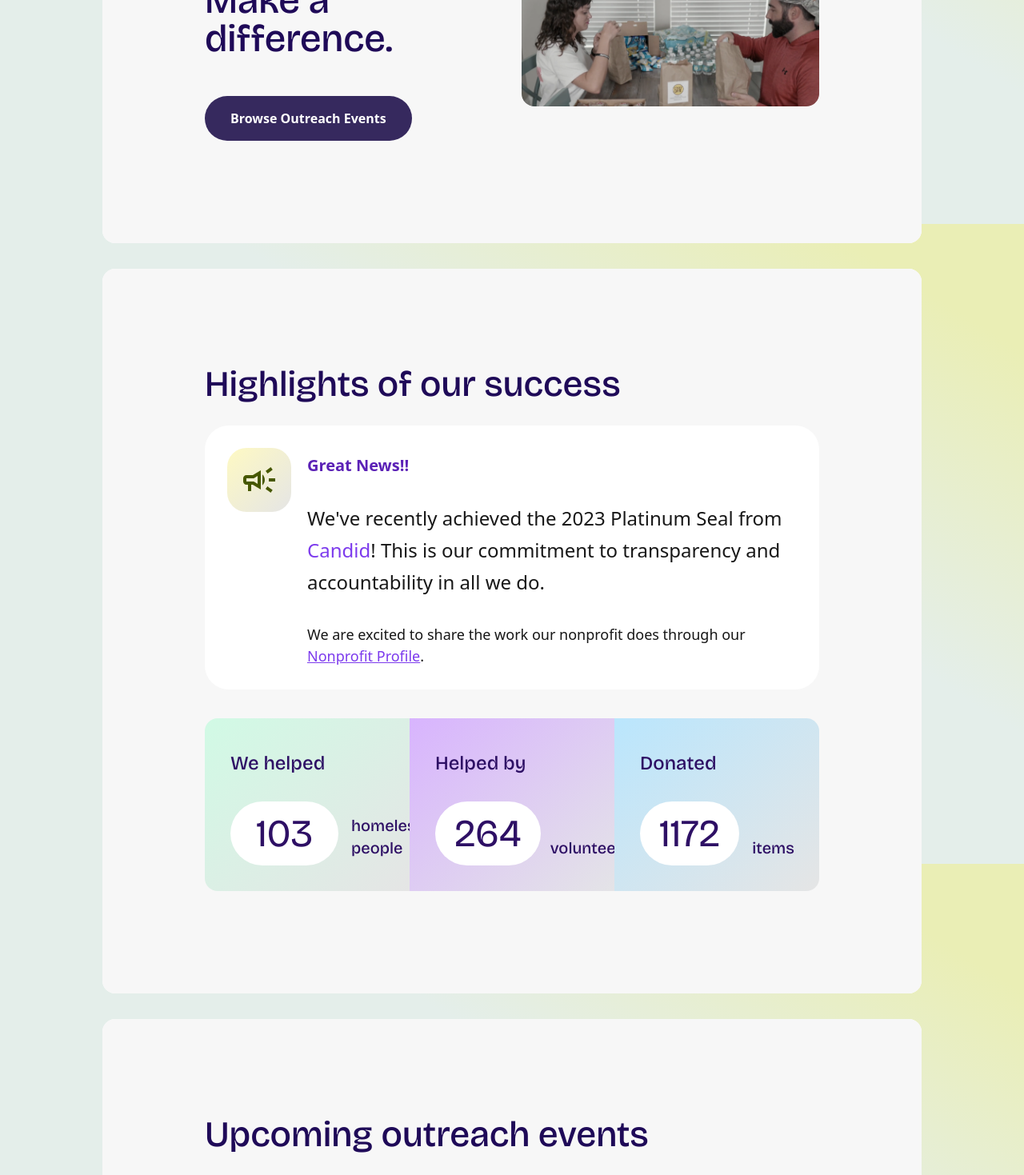
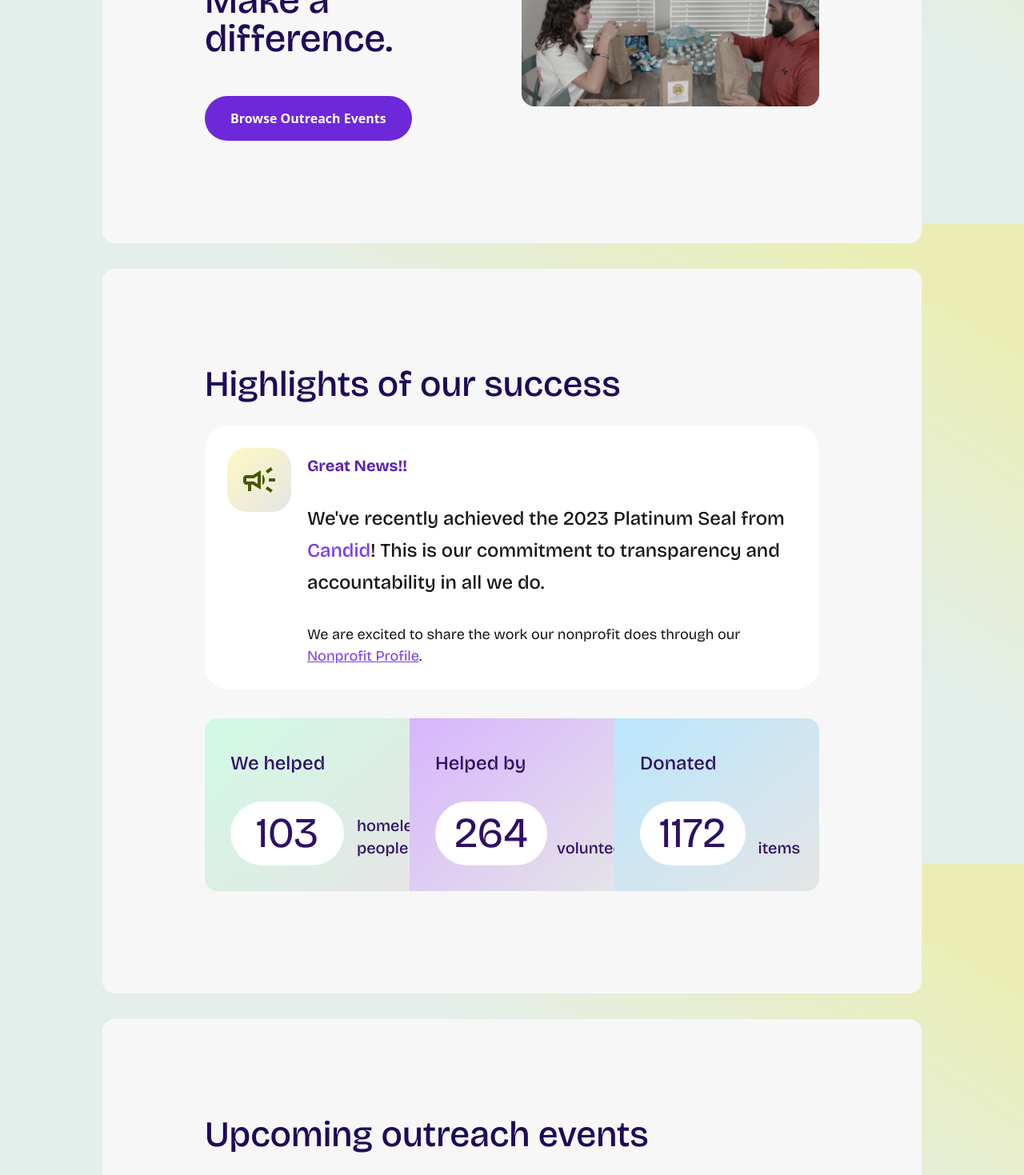
Before and after one commit to developerBME/street_care_webapp, a React (Create React App) app: page / in a window 1280 px wide. Shown: the part 520-1989 px from the top of the page at 80% size. Built offline with nearby package versions, Linux system fonts and the light colour scheme.

Commit message:
CSS updates footer

```diff
--- a/src/component/Footer.js
+++ b/src/component/Footer.js
@@ -3,8 +3,8 @@ import React from "react";
 function Footer() {
   return (
     <footer class="bg-nav">
-      <div class=" lg:mx-auto py-12 h-fit w-full max-w-screen-xl">
-        <div class="grid mx-7 py-12 grid-cols-2 gap-y-7 lg:gap-20 items-center lg:grid-cols-5">
+      <div class=" lg:mx-auto  h-fit w-full max-w-screen-xl">
+        <div class=" py-32 grid mx-7 grid-cols-2 gap-y-7 lg:gap-20 items-center lg:grid-cols-5">
           <div className=" col-span-2">
             <h2 class="mb-6 font-bricolage text-6xl text-white dark:text-white">
               Street Care
--- a/src/component/Landing.js
+++ b/src/component/Landing.js
@@ -15,7 +15,7 @@ function Landing() {
           Join outreach. Make a difference.
         </p>
 
-        <button class="bg-[#36295e]  text-white font-bold py-4 px-8 mt-12 rounded-full">
+        <button class=" bg-violet-700  text-white font-bold py-4 px-8 mt-12 rounded-full">
           Browse Outreach Events
         </button>
       </div>
--- a/src/component/Success.js
+++ b/src/component/Success.js
@@ -16,7 +16,7 @@ function Success() {
           </div>
         </div>
 
-        <div className="grow  basis-0 flex-col justify-start items-start gap-8 inline-flex">
+        <div className="grow font-bricolage basis-0 flex-col justify-start items-start gap-8 inline-flex">
           <div className="self-stretch pt-6 lg:pt-2 text-violet-800 text-[20px] font-bold leading-7">
             Great News!!
           </div>
@@ -56,7 +56,7 @@ function Success() {
             </div>
 
             <div className="px-8 py-2 bg-white rounded-[100px] inline-flex">
-              <div className="text-violet-950 font-bricolage text-[48px] font-normal leading-[64px]">
+              <div className="text-violet-950 font-bricolage text-[53px] font-normal leading-[64px]">
                 103
               </div>
             </div>
@@ -72,7 +72,7 @@ function Success() {
               Helped by{" "}
             </div>
             <div className="px-6 py-2 bg-white rounded-[100px] inline-flex">
-              <div className="text-violet-950 font-bricolage text-[48px] font-normal leading-[64px]">
+              <div className="text-violet-950 font-bricolage text-[53px] font-normal leading-[64px]">
                 264
               </div>
             </div>
@@ -88,7 +88,7 @@ function Success() {
               Donated
             </div>
             <div className="px-6 py-2 bg-white rounded-[100px] inline-flex">
-              <div className="text-violet-950 font-bricolage text-[48px] font-normal leading-[64px]">
+              <div className="text-violet-950 font-bricolage text-[53px] font-normal leading-[64px]">
                 1172{" "}
               </div>
             </div>
```
